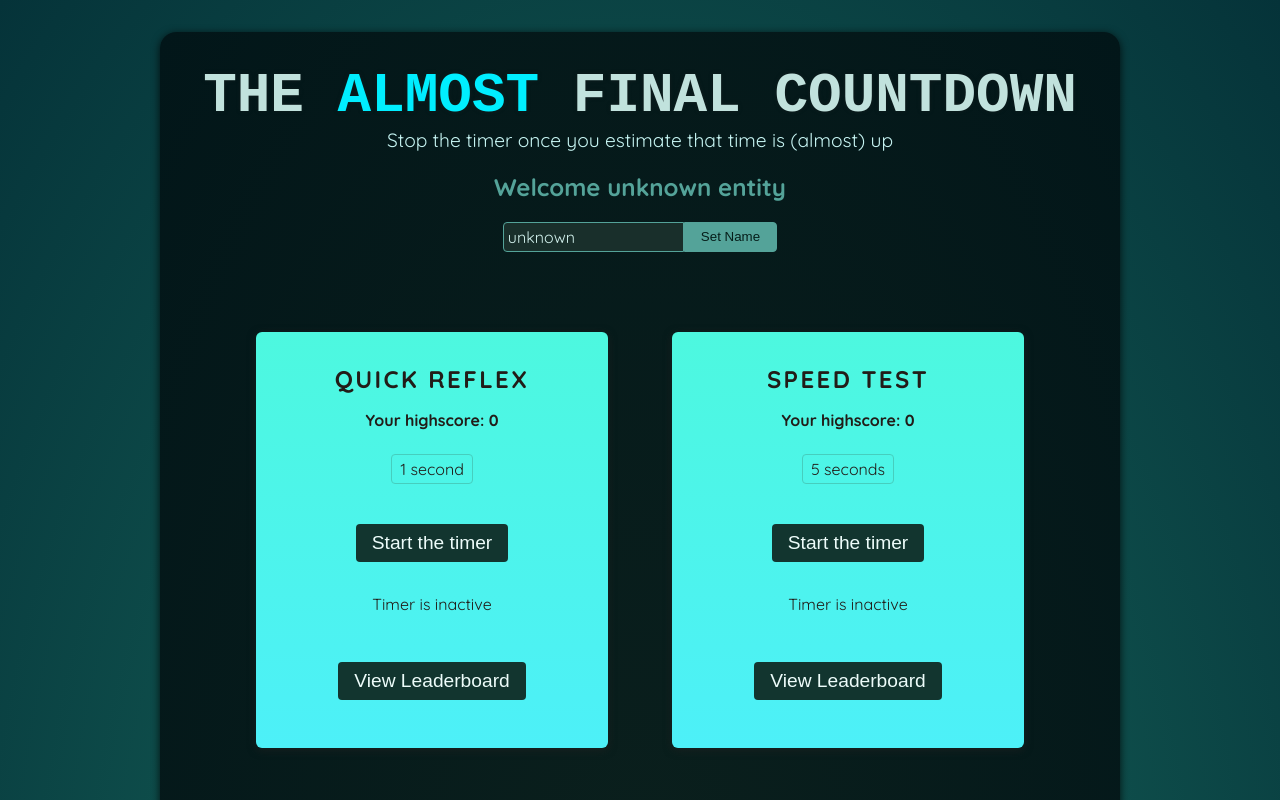
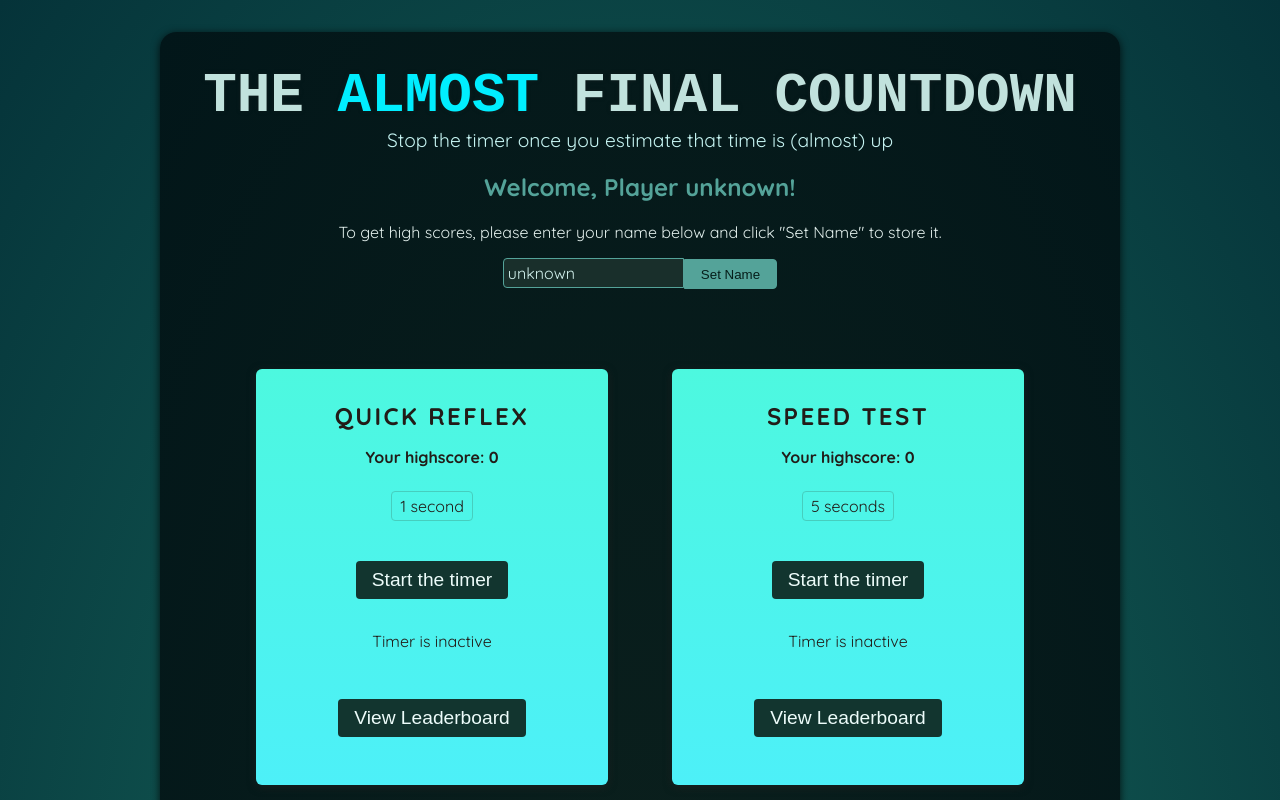
Before and after one commit to fyzanshaik/Timer-Gamer, a React (Vite) app in the folder frontend/: page / in a window 1280 px wide. Shown: the top 800 px of the page. Built offline with nearby package versions, Linux system fonts and the light colour scheme; a web font is replaced by a local one.

Commit message:
some header change

```diff
--- a/frontend/src/components/Player.tsx
+++ b/frontend/src/components/Player.tsx
@@ -53,11 +53,14 @@ export const Player: React.FC<PlayerProps> = ({ setUserData }) => {
 
 	return (
 		<section id="player">
-			<h2>Welcome {playerName} entity</h2>
-			<p>
-				<input type="text" ref={playerNameRef} onKeyDown={handleKeyDown} defaultValue={playerName} placeholder="Enter your name" />
-				<button onClick={handleSetName}>Set Name</button>
-			</p>
+			<h2>Welcome, Player {playerName}!</h2>
+			<p>To get high scores, please enter your name below and click "Set Name" to store it.</p>
+			<div className="input-container">
+				<input type="text" ref={playerNameRef} onKeyDown={handleKeyDown} defaultValue={playerName} placeholder="Enter your name" className="name-input" />
+				<button onClick={handleSetName} className="set-name-button">
+					Set Name
+				</button>
+			</div>
 		</section>
 	);
 };
```
